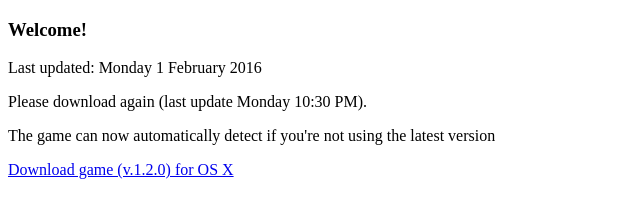
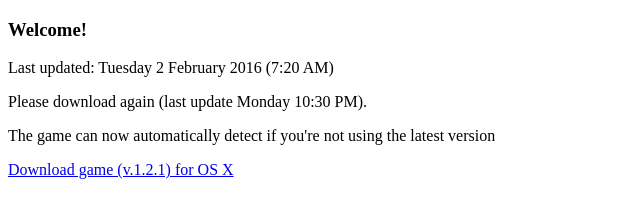
Before and after one commit to TanaySinghal/TanaySinghal.github.io, a plain HTML site: page TanayGameDevelopment/index.html in a window 1280 px wide. Shown: the full height of the page, 0-640 px from the left. Drawn offline with Linux system fonts and the light colour scheme.

```diff
--- a/TanayGameDevelopment/index.html
+++ b/TanayGameDevelopment/index.html
@@ -4,9 +4,9 @@
   </head>
   <body class="template">
   	<h3> Welcome! </h3>
-  	<p> Last updated: Monday 1 February 2016 </p>
+  	<p> Last updated: Tuesday 2 February 2016 (7:20 AM) </p>
   	<p> Please download again (last update Monday 10:30 PM).</p>
   	<p> The game can now automatically detect if you're not using the latest version<p>
-    <p><a href="game/TanayGameOSX.zip"> Download game (v.1.2.0) for OS X</a></p>
+    <p><a href="game/TanayGameOSX.zip"> Download game (v.1.2.1) for OS X</a></p>
   </body>
 </html>
```
Also changed, not shown: TanayGameDevelopment/version.txt.
